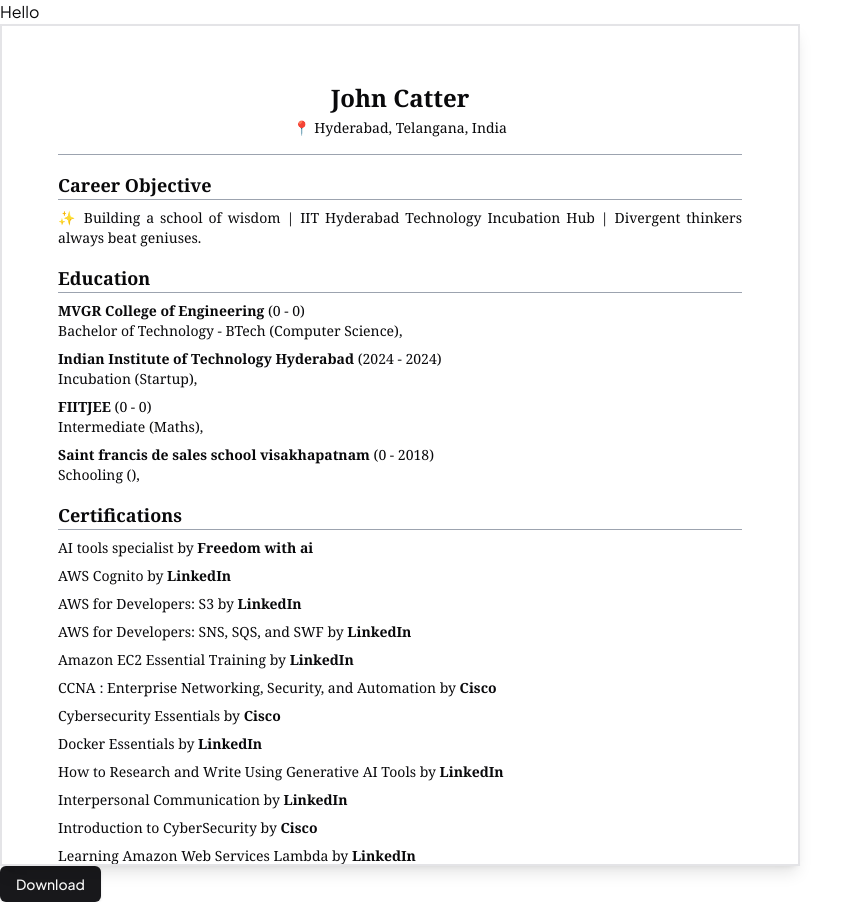
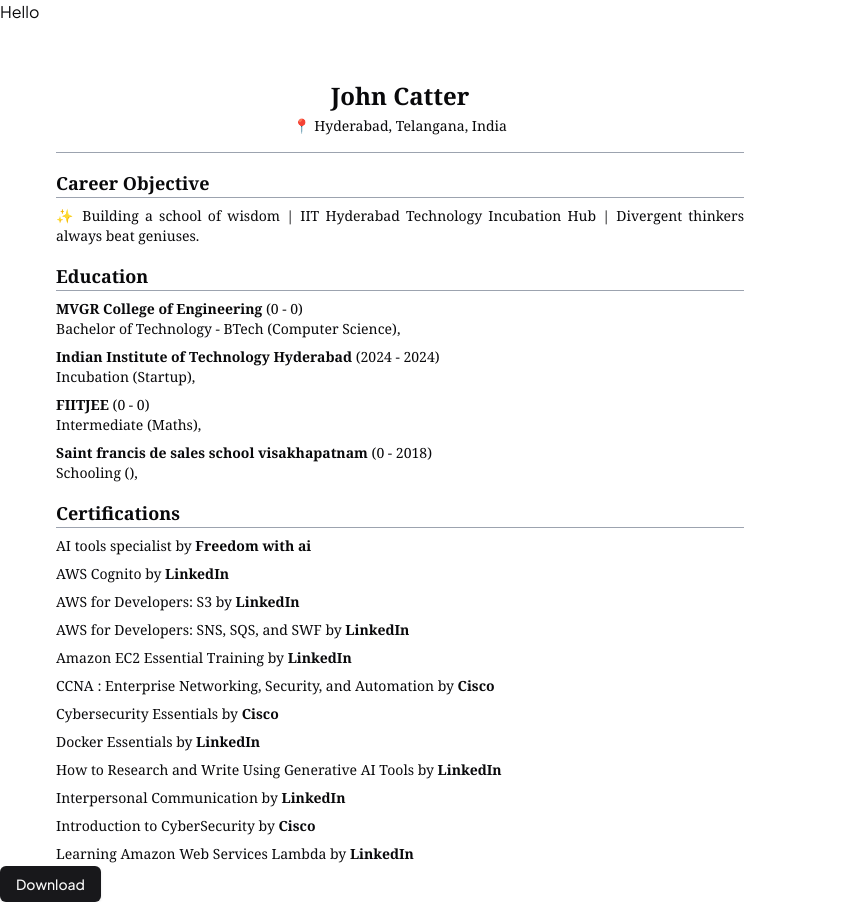
Before and after one commit to KarthikeyaTadiparti/Perfect-Resume, a React (Vite) app in the folder client/: page /demo in a window 1280 px wide. Shown: the whole page, without its empty margins (0-863 px from the left). Built offline with nearby package versions, Linux system fonts and the light colour scheme.

Commit message:
fixed an issue

```diff
--- a/client/src/components/Preview.jsx
+++ b/client/src/components/Preview.jsx
@@ -7,7 +7,7 @@ function Preview({ formData, className, scaleFactor = 1 }) {
     return (
         <div
             className={cn(
-                "w-[800px] h-[842px] overflow-auto bg-white border-2 shadow-lg print:w-full print:h-full",
+                "w-[800px] h-[842px] overflow-auto bg-white print:w-full print:h-full print:overflow-visible",
                 className
             )}
             style={{
```
